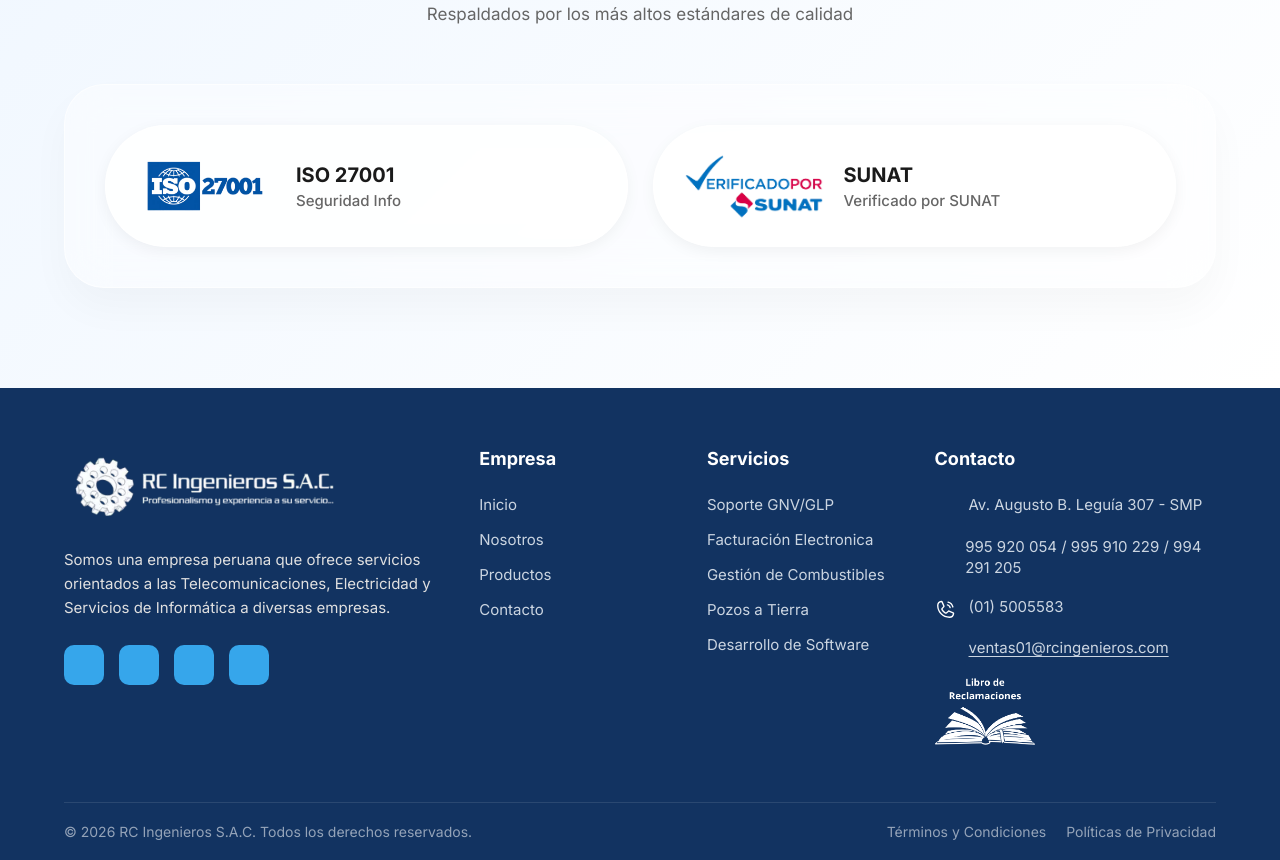
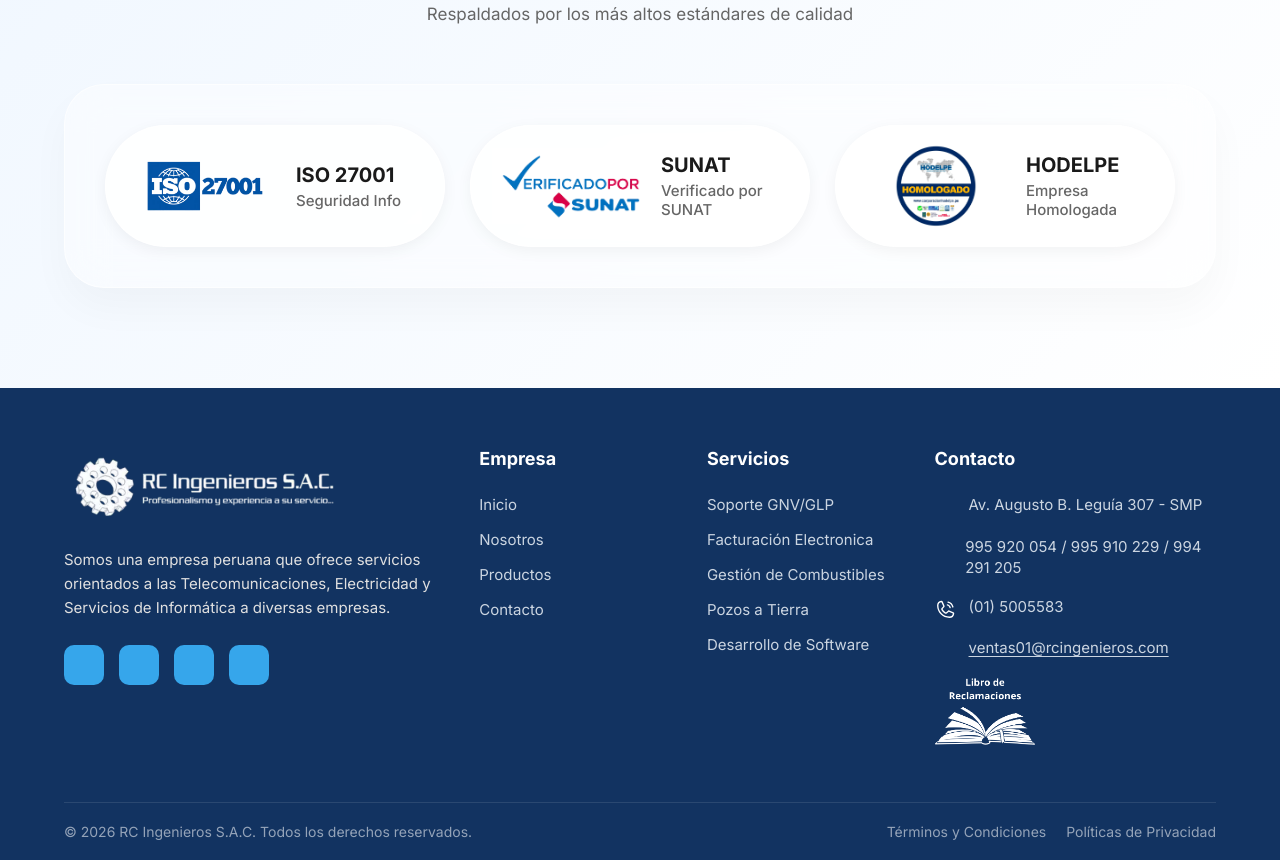
Before and after one commit to Fernando-Huertas/RCIngenieros, a React (Vite) app: page /nosotros in a window 1280 px wide. Shown: the part 2420-3280 px from the top of the page. Built offline with nearby package versions, Linux system fonts and the light colour scheme; some icons are missing.

Commit message:
subida de homologado

```diff
--- a/src/pages/Nosotros.css
+++ b/src/pages/Nosotros.css
@@ -600,5 +600,11 @@
     transform: scale(0.9);
     transition: all 0.6s ease-out;
 }
-.certificaciones-container.animate .certificacion-item:nth-child(1) { transition-delay: 0.2s; opacity: 1; transform: scale(1); }
-.certificaciones-container.animate .certificacion-item:nth-child(2) { transition-delay: 0.4s; opacity: 1; transform: scale(1); }
+.certificaciones-container.animate .certificacion-item {
+    opacity: 1;
+    transform: scale(1);
+}
+.certificaciones-container.animate .certificacion-item:nth-child(1) { transition-delay: 0.2s; }
+.certificaciones-container.animate .certificacion-item:nth-child(2) { transition-delay: 0.4s; }
+.certificaciones-container.animate .certificacion-item:nth-child(3) { transition-delay: 0.6s; }
+.certificaciones-container.animate .certificacion-item:nth-child(4) { transition-delay: 0.8s; }
--- a/src/pages/Nosotros.jsx
+++ b/src/pages/Nosotros.jsx
@@ -5,6 +5,7 @@ import './Nosotros.css'
 // Assets de Certificaciones
 import iso27001 from '../assets/iso27001.webp'
 import sunat from '../assets/verificado-por-sunat.webp'
+import homologado from '../assets/homologado.webp'
 import nosotroscontent from '../assets/nosotroscont.jpg'
 
 export default function Nosotros() {
@@ -13,6 +14,7 @@ export default function Nosotros() {
     const certificacionesList = [
         { id: 1, name: 'ISO 27001', desc: 'Seguridad Info', src: iso27001 },
         { id: 2, name: 'SUNAT', desc: 'Verificado por SUNAT', src: sunat },
+        { id: 3, name: 'HODELPE', desc: 'Empresa Homologada', src: homologado },
     ];
 
     const [isContentVisible, setIsContentVisible] = useState(false);
```
Also changed, not shown: src/assets/homologado.webp (added).
